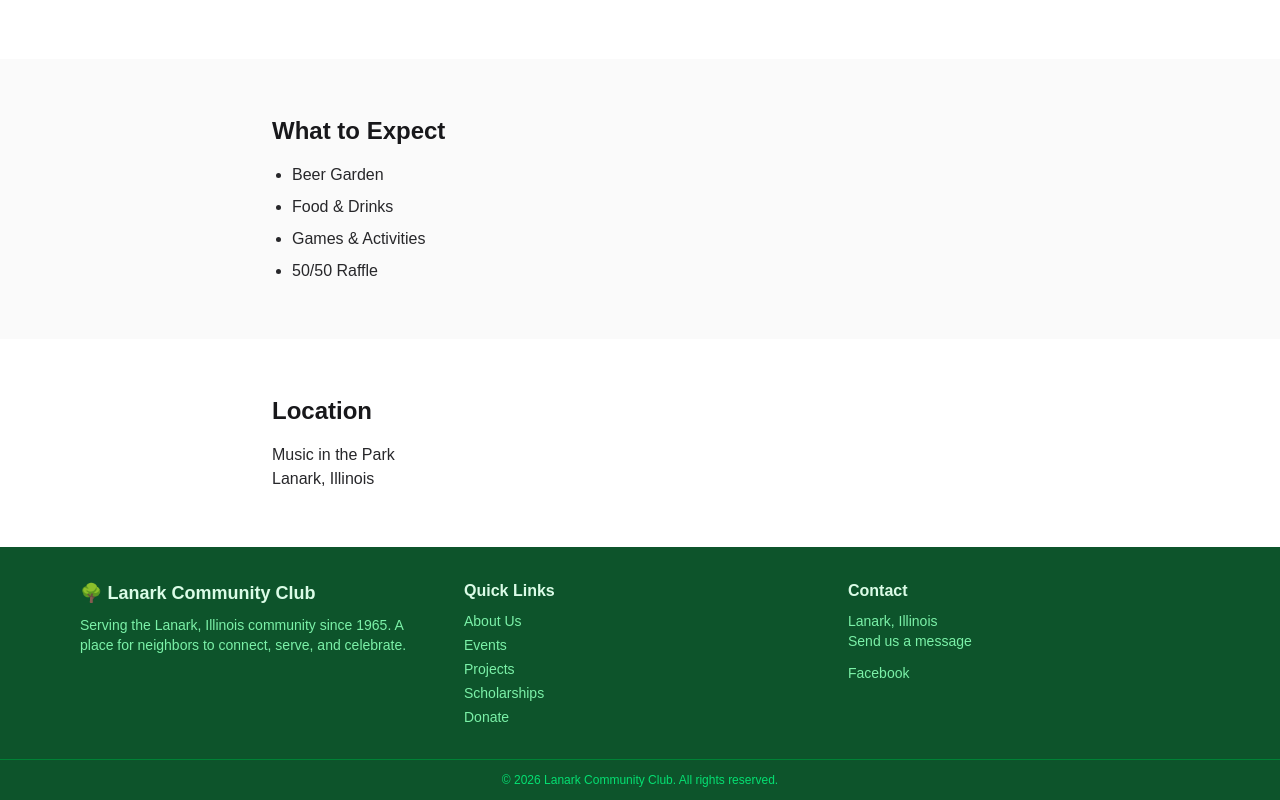
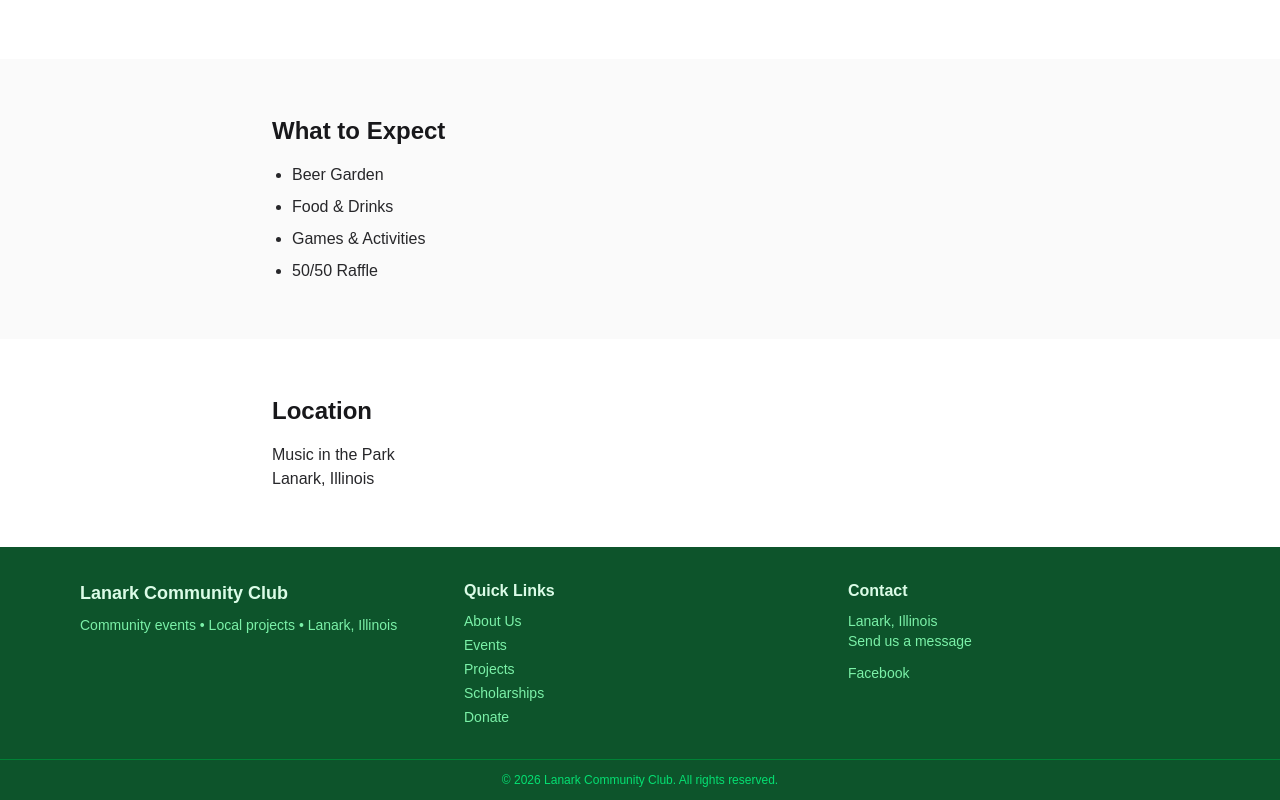
Before and after one commit to TannerClenney/LanarkCommunityClub, a Next.js app: page / in a window 1280 px wide. Shown: the part 1581-2381 px from the top of the page. Built offline with nearby package versions, Linux system fonts and the light colour scheme; no server answers.

Commit message:
Update footer copy and remove emoji
Remove the tree emoji from the footer heading and replace the long historical tagline with a shorter, more concise line ('Community events • Local projects • Lanark, Illinois') to simplify branding and messaging in src/components/layout/Footer.tsx.

```diff
--- a/src/components/layout/Footer.tsx
+++ b/src/components/layout/Footer.tsx
@@ -6,9 +6,9 @@ export default function Footer() {
     <footer className="bg-green-900 text-green-100 mt-auto">
       <div className="max-w-6xl mx-auto px-4 py-8 grid grid-cols-1 md:grid-cols-3 gap-8">
         <div>
-          <h3 className="font-bold text-lg mb-2">🌳 Lanark Community Club</h3>
+          <h3 className="font-bold text-lg mb-2">Lanark Community Club</h3>
           <p className="text-sm text-green-300">
-            Serving the Lanark, Illinois community since 1965. A place for neighbors to connect, serve, and celebrate.
+            Community events • Local projects • Lanark, Illinois
           </p>
         </div>
         <div>
```
